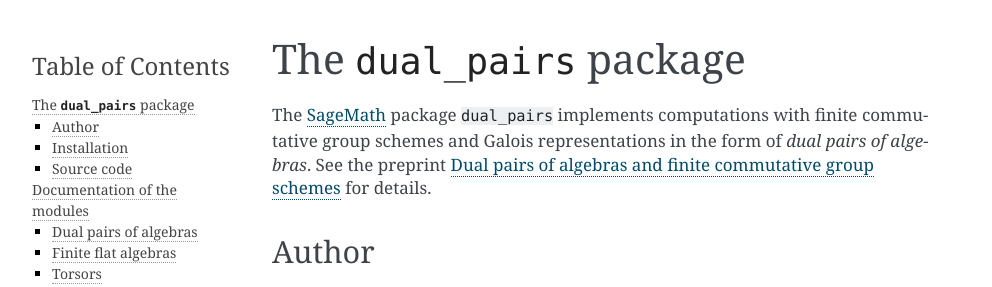
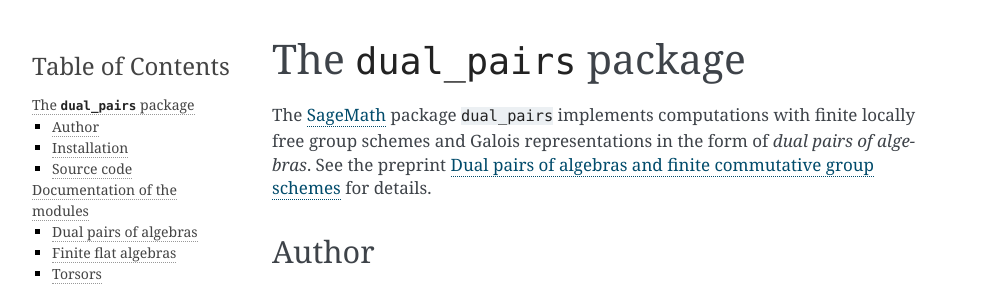
Before and after one commit to passagemath/passagemath-pkg-dual-pairs, a Sphinx documentation site: the page built from doc/index.rst, in a window 1280 px wide. Shown: the top 287 px of the page, without its empty margins (148-1140 px from the left). Built offline with Sphinx 7.4.7, drawn with Linux system fonts in a browser that asks for light colours.

Commit message:
commutative -> locally free

```diff
--- a/doc/index.rst
+++ b/doc/index.rst
@@ -4,7 +4,7 @@ The ``dual_pairs`` package
 ==========================
 
 The `SageMath`_ package ``dual_pairs`` implements computations with
-finite commutative group schemes and Galois representations in the
+finite locally free group schemes and Galois representations in the
 form of *dual pairs of algebras*.  See the preprint `Dual pairs of
 algebras and finite commutative group schemes`_ for details.
 
```
